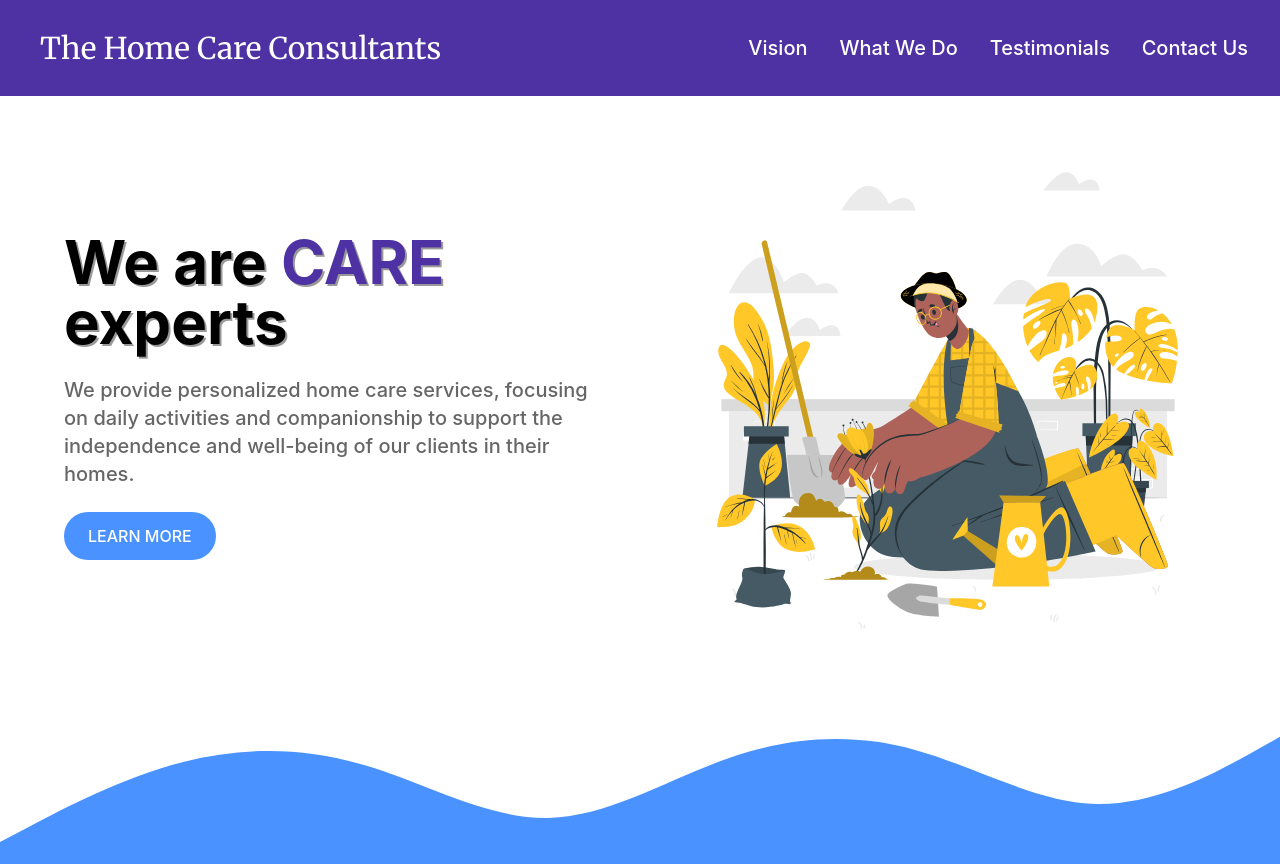
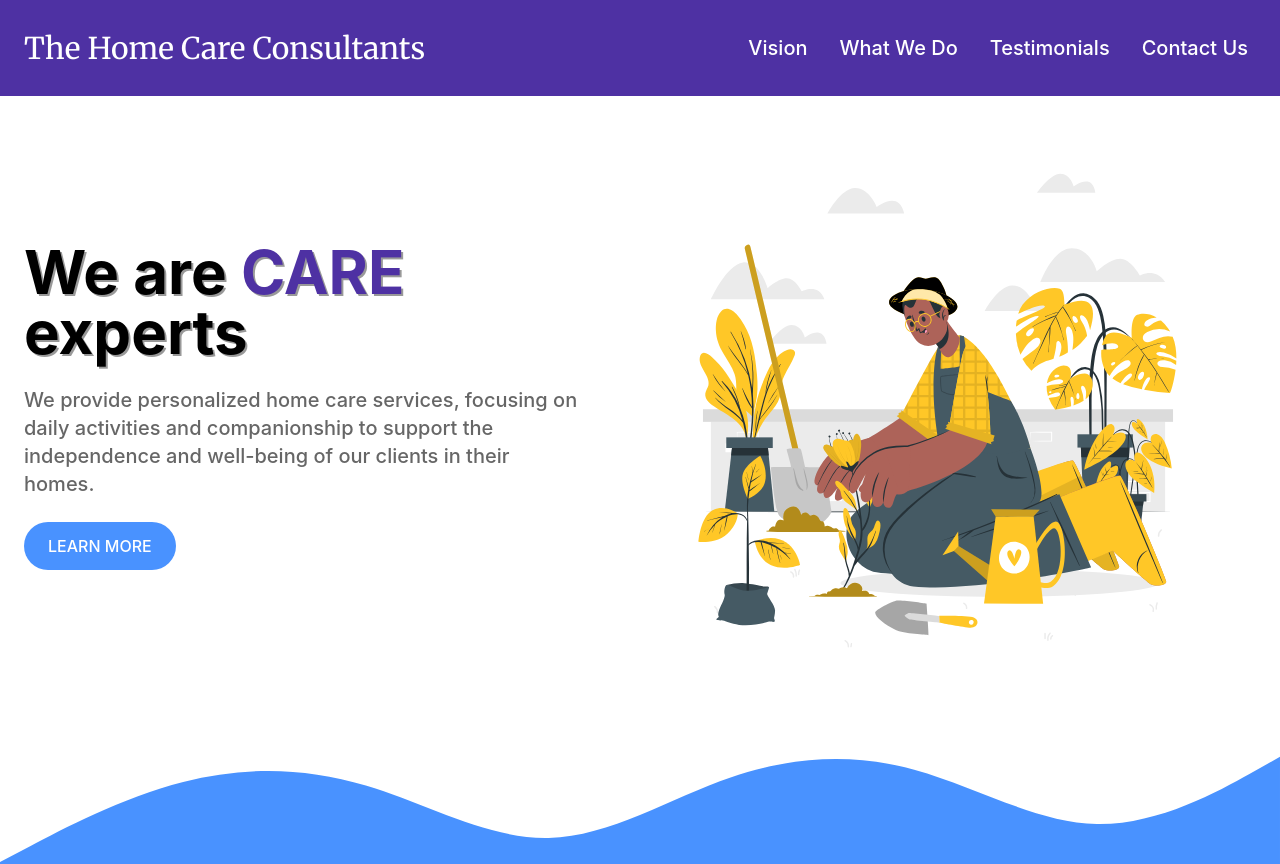
Before and after one commit to joooons/home-care, a React (Vite) app: page / in a window 1280 px wide. Shown: the top 864 px of the page. Built offline with nearby package versions, Linux system fonts and the light colour scheme.

Commit message:
mod contact info; adjust Hero and NavBar to container left align

```diff
--- a/src/components/ContactUs.tsx
+++ b/src/components/ContactUs.tsx
@@ -12,9 +12,9 @@ export default function ContactUs() {
             CONTACT US
           </h1>
           <div className="font-base flex flex-col space-y-3 text-left text-xl font-medium text-dark/60 md:text-2xl lg:space-y-6 lg:text-3xl">
-            <p>(800) 123-4567</p>
+            <p>(xxx) xxx-xxxx</p>
             <p>
-              1600 Pennsylvania Avenue NW <br></br>Washington, DC 20500
+              1234 Fictional Avenue<br></br>Springfield, NA 12345
             </p>
             <p>notarealemail@gmail.com</p>
           </div>
--- a/src/components/Hero.tsx
+++ b/src/components/Hero.tsx
@@ -21,7 +21,7 @@ export default function Hero() {
         <WaveDivider1></WaveDivider1>
 
         <div className="container mx-auto flex flex-col px-6 py-32 md:flex-row xl:pb-56">
-          <div className="flex flex-col items-start justify-center space-y-6 md:w-1/2 xl:mx-10">
+          <div className="flex flex-col items-start justify-center space-y-6 md:w-1/2 xl:mr-10">
             <h1 className="text-left text-3xl font-bold text-dark [text-shadow:_2px_2px_0_rgb(0_0_0_/_40%)] lg:text-6xl">
               We are <span className="text-second">CARE</span> experts
             </h1>
--- a/src/components/NavBar.tsx
+++ b/src/components/NavBar.tsx
@@ -32,7 +32,7 @@ export default function NavBar() {
                 {/* Brand Name */}
                 <div className="flex flex-shrink-0 items-center">
                   {/* <img className='h-8 w-auto' src={icon} alt='Home Care'/> */}
-                  <div className="bg-clip-text px-4 py-3 font-merriweather text-xl font-medium text-transparent text-white lg:text-3xl">
+                  <div className="bg-clip-text py-3 font-merriweather text-xl font-medium text-transparent text-white sm:text-2xl lg:text-3xl">
                     The Home Care Consultants
                   </div>
                 </div>
```
